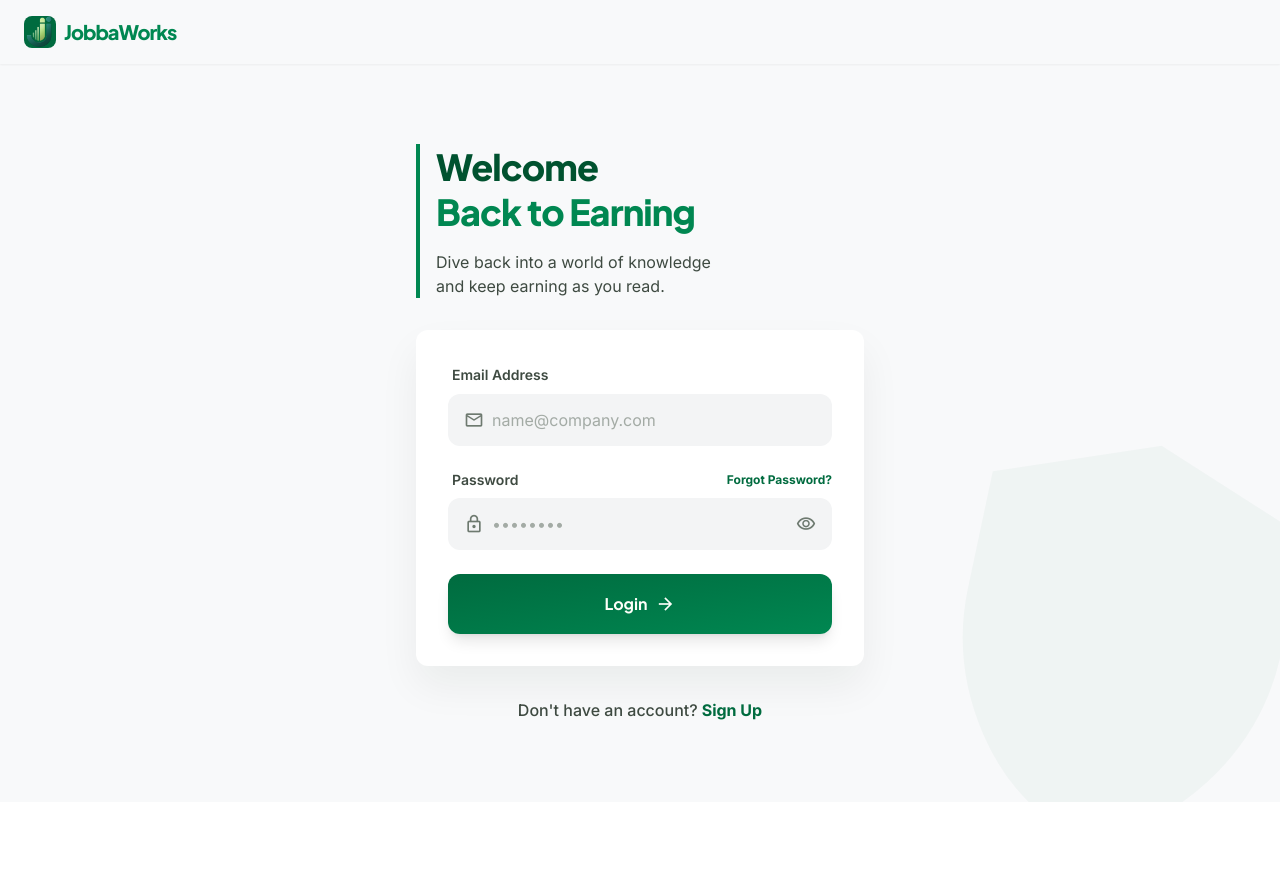
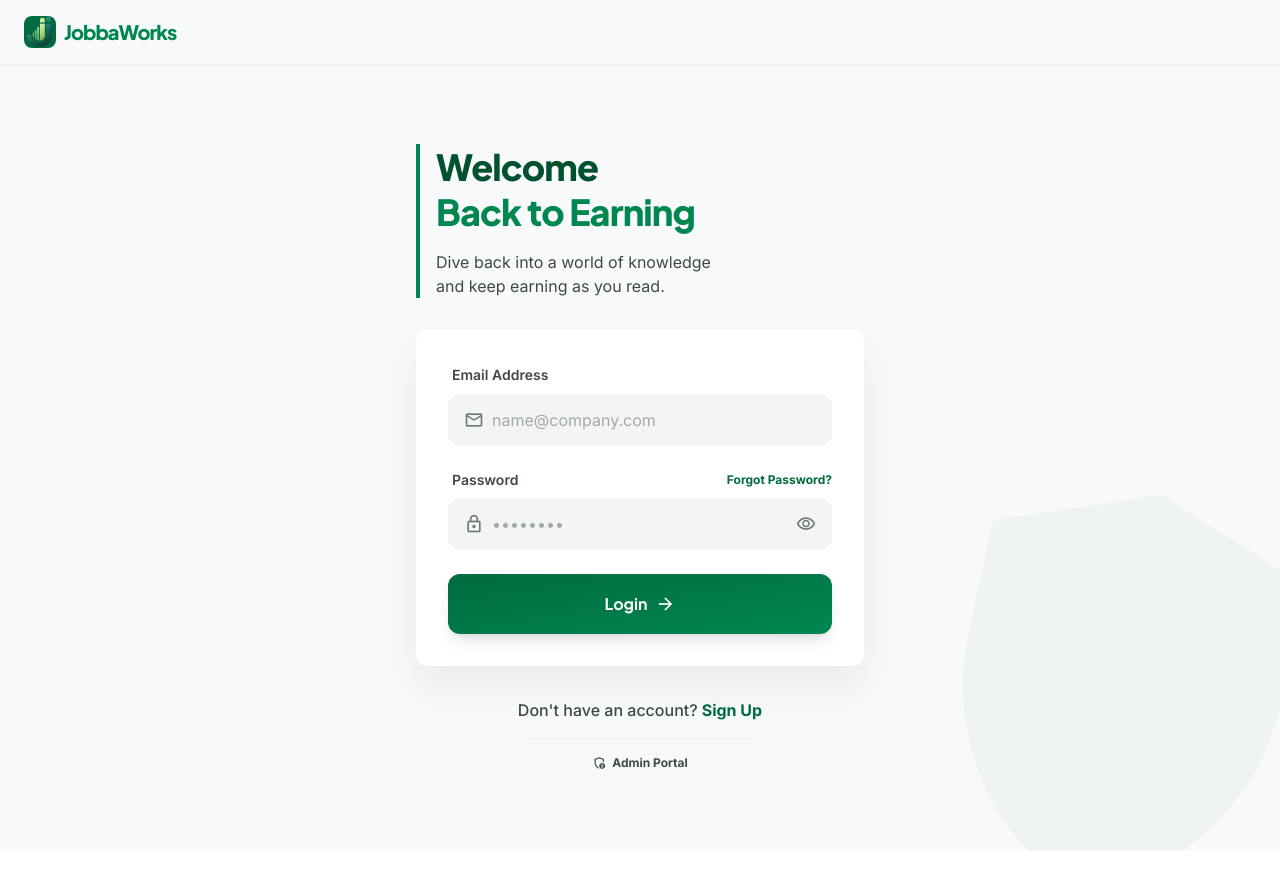
Before and after one commit to armstronguduak-alt/jobbaworksblog_ng, a React (Vite) app: page /login in a window 1280 px wide. Built offline with nearby package versions, Linux system fonts and the light colour scheme.

Commit message:
fix: Resolve supabase sql conflicts and add admin link from standard login

```diff
--- a/src/pages/Login.tsx
+++ b/src/pages/Login.tsx
@@ -129,13 +129,22 @@ export function Login() {
             </form>
           </div>
 
-          {/* Sign Up Prompt */}
-          <p className="text-center text-on-surface-variant font-medium relative z-20">
-            Don't have an account?
-            <Link to="/signup" className="text-primary font-bold hover:underline underline-offset-4 decoration-2 decoration-primary-fixed-dim ml-1">
-              Sign Up
-            </Link>
-          </p>
+          {/* Sign Up & Admin Prompt */}
+          <div className="text-center relative z-20 space-y-4">
+            <p className="text-on-surface-variant font-medium">
+              Don't have an account?
+              <Link to="/signup" className="text-primary font-bold hover:underline underline-offset-4 decoration-2 decoration-primary-fixed-dim ml-1">
+                Sign Up
+              </Link>
+            </p>
+
+            <div className="pt-4 border-t border-surface-container w-1/2 mx-auto">
+              <Link to="/admin-login" className="flex items-center justify-center gap-1.5 text-xs text-on-surface-variant hover:text-primary font-bold transition-colors">
+                <span className="material-symbols-outlined text-[14px]">admin_panel_settings</span>
+                Admin Portal
+              </Link>
+            </div>
+          </div>
         </div>
       </main>
 
```
Also changed, not shown: 2 other files (tests, documents, lock files or other folders).
